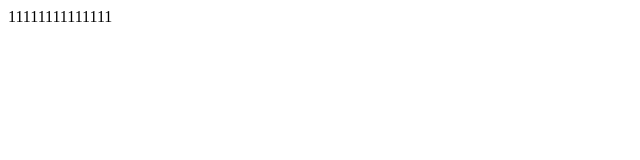
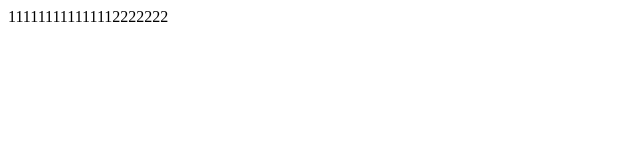
Before and after one commit to guoliduo521/gitdemo, a plain HTML site: page index.html in a window 1280 px wide. Shown: the full height of the page, 0-640 px from the left. Drawn offline with Linux system fonts and the light colour scheme.

Commit message:
a程序员第三次提交

```diff
--- a/index.html
+++ b/index.html
@@ -7,6 +7,6 @@
   <title>Document</title>
 </head>
 <body>
-  <div>11111111111111</div>
+  <div>111111111111112222222</div>
 </body>
 </html>
```
